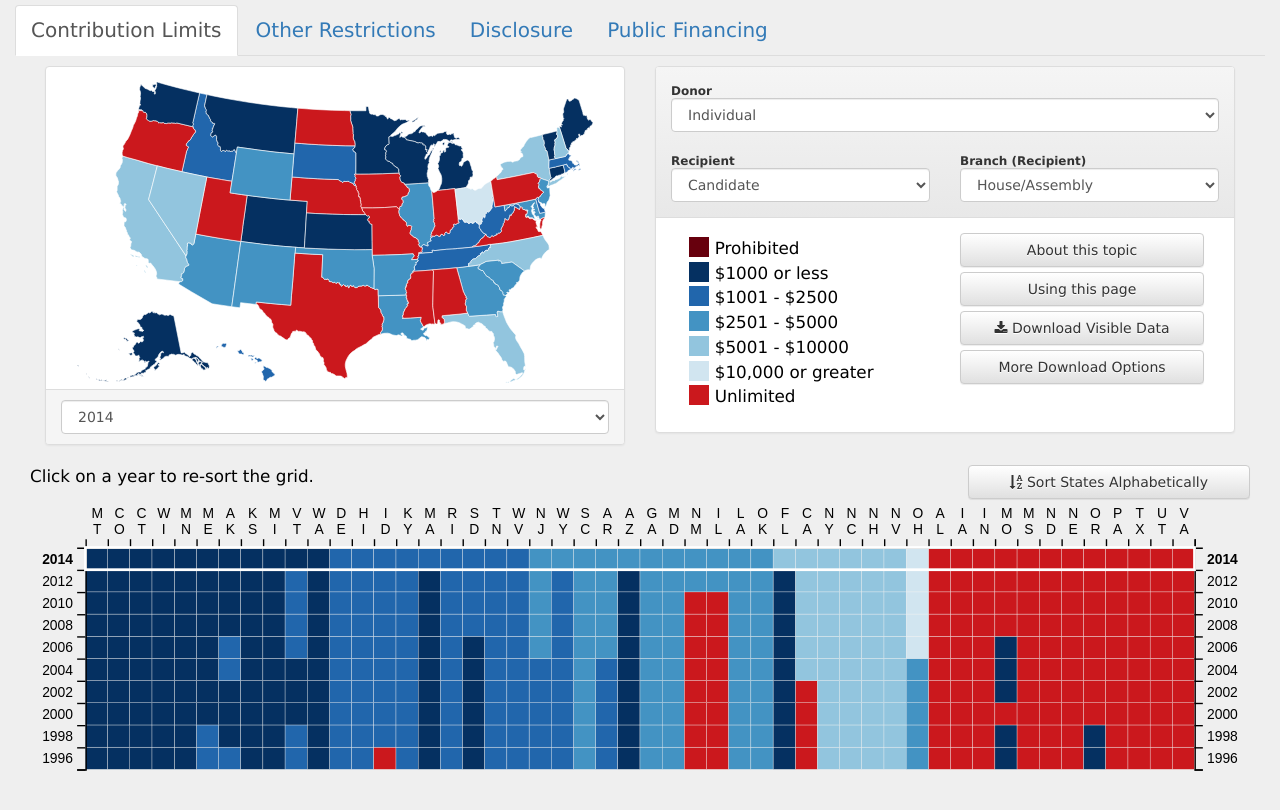
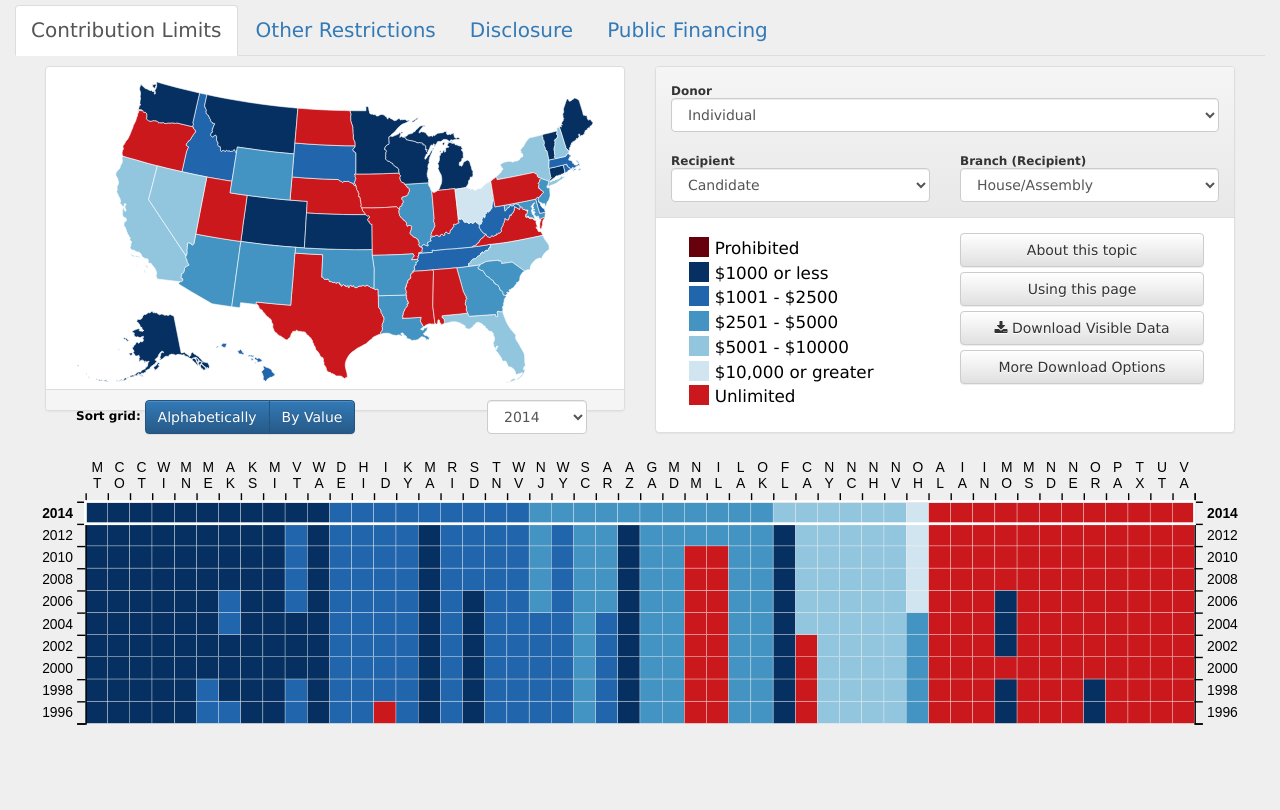
Before and after one commit to cfinst/cfinst.github.io, a Jekyll site: the page built from index.md, in a window 1280 px wide. Shown: the top 810 px of the page. Built offline with Jekyll 4.4.1, drawn with Linux system fonts in a browser that asks for light colours.

Commit message:
Create widget-set (radio-based button group) to lock the grid's sorting order.

```diff
--- a/_layouts/default.html
+++ b/_layouts/default.html
@@ -13,10 +13,26 @@
           <svg id="map"></svg>
         </div><!--.panel-body-->
         <div class="panel-footer">
-          <select class="form-control" id="chooser-year">
-            <optgroup label="Select a Year">
-            </optgroup>
-          </select>
+          <div class="col-sm-9">
+            <label>Sort grid: </label>
+            <div class="btn-group" data-toggle="buttons">
+              <label class="btn btn-primary">
+                <input type="radio" name="sortgrid" id="alpha" autocomplete="off" value="alpha"> Alphabetically
+              </label>
+              <label class="btn btn-primary">
+                <input type="radio" name="sortgrid" id="num" value="num" autocomplete="off" checked> By Value
+              </label>
+            </div><!--.btn-group-->
+          </div><!--.col-sm-9-->
+
+          <div class="col-sm-3">
+            <div class="form form-inline">
+              <select class="form-control" id="chooser-year">
+                <optgroup label="Select a Year">
+                </optgroup>
+              </select>
+            </div><!--.form-->
+          </div><!--.col-sm-3--->
         </div><!--.panel-footer-->
       </div><!--.panel.panel-default-->
     </section><!--.col-lg-8-->
@@ -53,8 +69,8 @@
       </article><!--.tab-pane-->
     {% endfor %}
     </div><!--.tab-content-->
-    <aside>
-      <svg style="display: none;">
+    <aside style="display: none;">
+      <svg>
         <title>Empty cell to be reused in legend items.</title>
         <description>
           This symbol is designed to be reused and scaled to any necessary size.
@@ -70,14 +86,6 @@
   <section id="grid-view" class="col-md-12">
     <figure class="grid">
       <div class="row">
-        <div class="col-sm-9">
-          <p class="year-sort-instruction">Click on a year to re-sort the grid.</p>
-        </div>
-        <div class="col-sm-3">
-          <button class="col-sm-6 btn btn-default btn-block alphabetize-states-button">
-            <i class="fa fa-sort-alpha-asc"></i> Sort States Alphabetically
-          </button>
-        </div>
       </div>
       <svg id="main"></svg>
     </figure>
```
